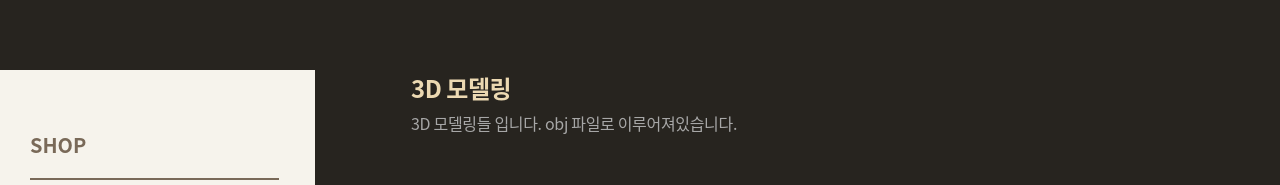
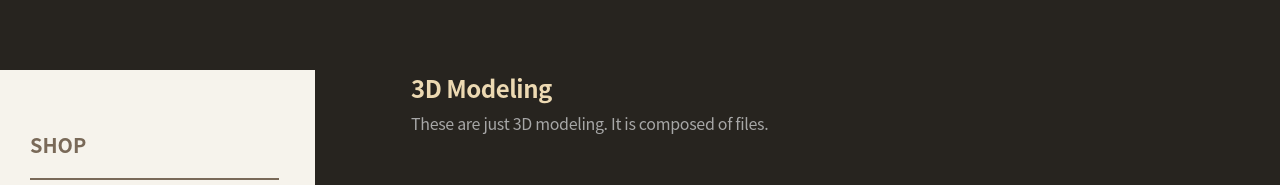
Before and after one commit to CreatorBearLounge/CBL_Front, a React (Create React App) app in the folder front/: page /shop/3dmodeling in a window 1280 px wide. Shown: the part 122-307 px from the top of the page. Built offline with nearby package versions, Linux system fonts and the light colour scheme.

Commit message:
[Chore]Shop Content Title, Content 영문 수정

```diff
--- a/front/src/components/Pages/ShopContentPage.tsx
+++ b/front/src/components/Pages/ShopContentPage.tsx
@@ -10,41 +10,45 @@ const ShopContentPage: React.FC = () => {
   let menuTitle = '';
   let menuContent = '';
 
-  if (location === '/shop/bigminecraftmap') {
-    menuTitle = '대규모 마인크래프트 맵';
+  if (location === '/shop/thesandboxasset') {
+    menuTitle = 'The Sandbox Asset';
+    menuContent = 'You can use our Asset for your The Sandbox works.';
+  } else if (location === '/shop/specialminecraftmap') {
+    menuTitle = 'Special Minecraft Map';
     menuContent =
-      '마인크래프트 대규모 맵 200x200 이상 규모의 마인크래프트 맵입니다.';
-  } else if (location === '/shop/bundleandmiddleminecraftmap') {
-    menuTitle = '번들 및 중규모 마인크래프트 맵';
+      'Minecraft large scale maps, Minecraft maps with a scale of 200x200 or more.';
+  } else if (location === '/shop/bundleandnormalminecraftmap') {
+    menuTitle = 'Bundle & Normal Minecraft Map';
     menuContent =
-      '200x200 이하 마인크래프트 맵, 혹은 낱개 건물과 번들 모음입니다.';
-  } else if (location === '/shop/music') {
-    menuTitle = '음악';
-    menuContent = '시네마틱이나 뮤직비디오에 쓰기 좋은 퀄리티 높은 음악입니다.';
-  } else if (location === '/shop/soundeffectsandbackgroundmusic') {
-    menuTitle = '효과음과 배경음악';
+      "Minecraft maps below 200x200, or It's a collection of individual buildings and bundles.";
+  } else if (location === '/shop/epicmusic') {
+    menuTitle = 'Epic Music';
     menuContent =
-      '효과음과 가벼운 배경음악입니다. 유튜브와 같은 콘텐츠나 영상제작에 쓰기 좋습니다.';
-  } else if (location === '/shop/boxelartworkandasset') {
-    menuTitle = '복쉘 아트워크와 에셋';
+      "It's good for professional cinematic and music videos It's high quality music.";
+  } else if (location === '/shop/soundeffectandbgm') {
+    menuTitle = 'Sound Effect & BGM';
     menuContent =
-      '블럭으로 만들어진 3D 오브젝트 모음입니다. 북쉘아트 그래픽이 필요한 인디게임 활용 혹은 더 샌드박스 에셋 제작에 추천합니다.';
+      "It's sound effects and light background music. It is good for content or video production such as YouTube.";
+  } else if (location === '/shop/voxelobjfile') {
+    menuTitle = 'Voxel obj file';
+    menuContent =
+      'Voxel Art collection of 3D objects. It is recommended to produce indie games that require voxel art graphics.';
   } else if (location === '/shop/3dmodeling') {
-    menuTitle = '3D 모델링';
-    menuContent = '3D 모델링들 입니다. obj 파일로 이루어져있습니다.';
+    menuTitle = '3D Modeling';
+    menuContent = 'These are just 3D modeling. It is composed of files.';
   } else if (location === '/shop/blockbenchmodeling') {
-    menuTitle = '블록벤치 모델링';
+    menuTitle = 'Blockbench Modeling';
+    menuContent = 'Blockbench Json modeling. It can be used in Minecraft.';
+  } else if (location === '/shop/pluginandserverpack') {
+    menuTitle = 'Plugin & Server Pack';
+    menuContent = 'Plug-ins and server packs available in games.';
+  } else if (location === '/shop/fontdesign') {
+    menuTitle = 'Font Design';
+    menuContent = "It's a font made by a graphic designer.";
+  } else if (location === '/shop/viplounge') {
+    menuTitle = 'VIP Lounge';
     menuContent =
-      '블럭벤치 Json 모델링입니다. 마인크래프트에서 활용 가능합니다.';
-  } else if (location === '/shop/font') {
-    menuTitle = '폰트';
-    menuContent = 'CBL에서 직접 만든 폰트입니다.';
-  } else if (location === '/shop/viplounge') {
-    menuTitle = 'VIP 라운지';
-    menuContent = '5개 이상 홀더들만 다운로드 가능한 VIP 라운지 입니다.';
-  } else if (location === '/shop/thesansboxasset') {
-    menuTitle = '더 샌드박스 에셋';
-    menuContent = '샌드박스 에셋입니다.';
+      'This is a VIP lounge that can only be used by nft 5 or more holders.';
   }
   return (
     <>
```
